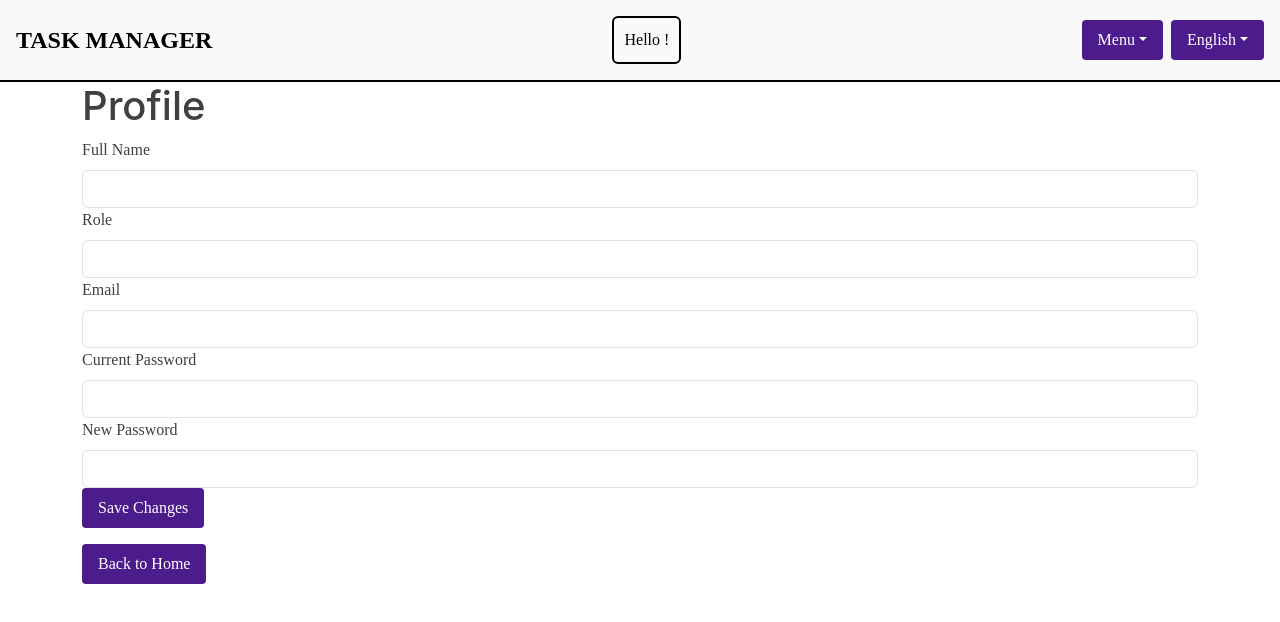
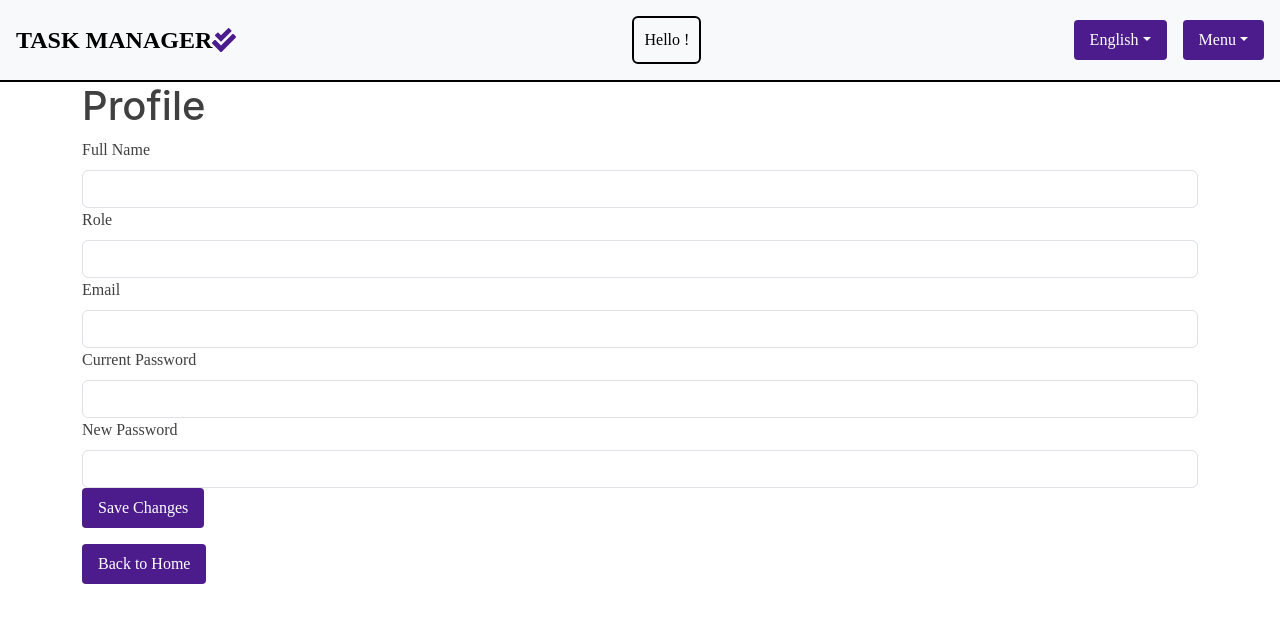
Before and after one commit to FrancoExeqGarcia/TP-PPS, a React (Create React App) app in the folder Frotend/: page /profile in a window 1280 px wide. Shown: the top 622 px of the page. Built offline with nearby package versions, Linux system fonts and the light colour scheme; a web font is replaced by a local one.

Commit message:
Add icon logo

```diff
--- a/Frotend/src/Components/dashboard/ProjectCardDashboard.js
+++ b/Frotend/src/Components/dashboard/ProjectCardDashboard.js
@@ -2,7 +2,6 @@ import React, { useContext, useState, useEffect } from "react";
 import { Col, Container, Row, Card } from "react-bootstrap";
 import axiosInstance from "../../data/axiosConfig";
 import Swal from "sweetalert2";
-import ComboLanguage from "../ui/comboLanguage/ComboLanguaje";
 import ChatBotManager from "../chatBotManager/ChatBotManager";
 import ProjectDashboard from "../projects/ProjectDashboard";
 import NavBar from "../navBar/NavBar";
--- a/Frotend/src/Components/dashboard/ProjectCards.js
+++ b/Frotend/src/Components/dashboard/ProjectCards.js
@@ -22,6 +22,7 @@ const ProjectCards = ({ projects, onProjectClick }) => {
 
   return (
     <>
+      <h2>Seleccione un Proyecto:</h2>
       <Row>
         {currentProjects.map((project) => (
           <Col key={project.id}>
--- a/Frotend/src/Components/navBar/NavBar.js
+++ b/Frotend/src/Components/navBar/NavBar.js
@@ -1,4 +1,4 @@
-import React, { useContext } from "react";
+import React, { useContext, useState } from "react";
 import useTranslation from "../../custom/useTranslation/useTranslation";
 import { useAuth } from "../../services/authenticationContext/authentication.context";
 import { useNavigate } from "react-router";
@@ -6,12 +6,15 @@ import { ThemeContext } from "../../services/themeContext/theme.context";
 import { Dropdown, Navbar } from "react-bootstrap";
 import { Link } from "react-router-dom";
 import ComboLanguage from "../ui/comboLanguage/ComboLanguaje";
+import { FaCheckDouble } from "react-icons/fa"; // Asegúrate de importar el icono
 
 function NavBar() {
   const navigate = useNavigate();
   const translate = useTranslation();
   const { user, logout } = useAuth();
   const { theme, toggleTheme } = useContext(ThemeContext);
+
+  const [animate, setAnimate] = useState(false);
 
   const handleLogoutInDashboard = () => {
     logout();
@@ -33,6 +36,11 @@ function NavBar() {
     toggleTheme();
   };
 
+  const handleIconClick = () => {
+    setAnimate(true);
+    setTimeout(() => setAnimate(false), 300); // Duración de la animación
+  };
+
   return (
     <Navbar
       variant={theme === "oscuro" ? "dark" : "light"}
@@ -44,9 +52,29 @@ function NavBar() {
       }}
       expand="lg"
     >
-      <Link to="/home" className="navbar-brand-container">
-        <Navbar.Brand className="navbar-brand-custom mr-4 ms-auto me-auto border-black rounded p-6 text-black">
+      <Link
+        to="/home"
+        className="navbar-brand-container"
+        style={{ textDecoration: "none" }}
+      >
+        <Navbar.Brand
+          className="d-flex align-items-center"
+          style={{
+            color: theme === "oscuro" ? "white" : "black",
+            cursor: "pointer",
+            fontSize: "1.5rem", // Ajusta el tamaño del texto según sea necesario
+          }}
+        >
           TASK MANAGER
+          <FaCheckDouble
+            onClick={handleIconClick}
+            style={{
+              color: "#4c1c8c", // Color personalizado del icono
+              marginRight: "8px", // Espaciado entre el icono y el texto
+              transition: "transform 0.3s",
+              transform: animate ? "scale(1.2)" : "scale(1)", // Animación de escala
+            }}
+          />
         </Navbar.Brand>
       </Link>
       <Navbar.Toggle aria-controls="basic-navbar-nav" />
@@ -62,7 +90,8 @@ function NavBar() {
         >
           {translate("hi")} {user.UserName}!
         </Navbar.Text>
-        <Dropdown align="end" className="me-2">
+        <ComboLanguage style={{ marginRight: "16px" }} />
+        <Dropdown align="end">
           <Dropdown.Toggle variant="primary" id="dropdown-basic">
             Menu
           </Dropdown.Toggle>
@@ -90,7 +119,6 @@ function NavBar() {
             </Dropdown.Item>
           </Dropdown.Menu>
         </Dropdown>
-        <ComboLanguage />
       </Navbar.Collapse>
     </Navbar>
   );
--- a/Frotend/src/Components/ui/comboLanguage/ComboLanguaje.js
+++ b/Frotend/src/Components/ui/comboLanguage/ComboLanguaje.js
@@ -13,7 +13,7 @@ const ComboLanguage = () => {
   };
 
   return (
-    <Dropdown onSelect={changeLanguage}>
+    <Dropdown onSelect={changeLanguage} style={{ marginRight: "16px" }}>
       <Dropdown.Toggle variant="primary" id="dropdown-basic">
         {language === "es"
           ? translate("spanish_lang")
```
